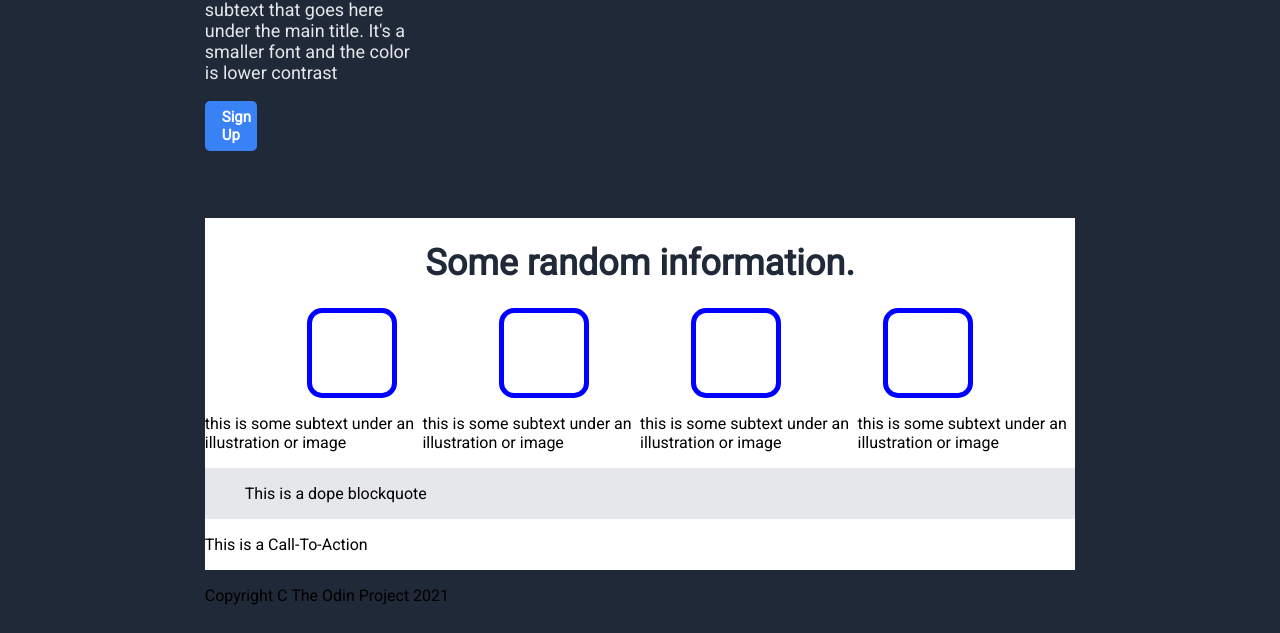
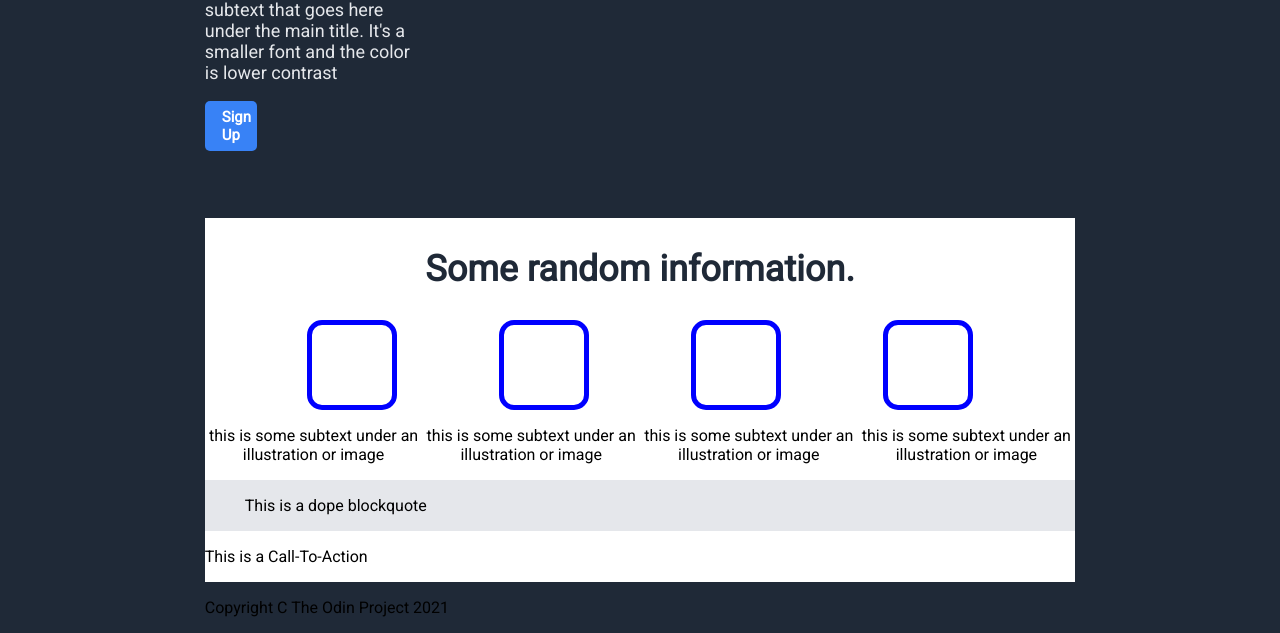
Before and after one commit to JwOhEight/website-copy, a plain HTML site: page index.html in a window 1280 px wide. Shown: the part 462-1095 px from the top of the page. Drawn offline with Linux system fonts and the light colour scheme.

Commit message:
changed info div h1 to h2

```diff
--- a/index.html
+++ b/index.html
@@ -32,7 +32,7 @@
     </div>
     <!-- Info -->
     <div id="info">
-        <h1 class="info-heading">Some random information.</h1>
+        <h2 class="info-heading">Some random information.</h2>
         <div class="info-div-flex">
             <div class="info-img-border"></div>
             <div class="info-img-border"></div>
--- a/styles.css
+++ b/styles.css
@@ -125,6 +125,10 @@ header {
     align-items: center;
 }
 
+.info-p {
+    text-align: center;
+}
+
 /* quote section */
 #quote {
     background-color: #E5E7EB;
```
